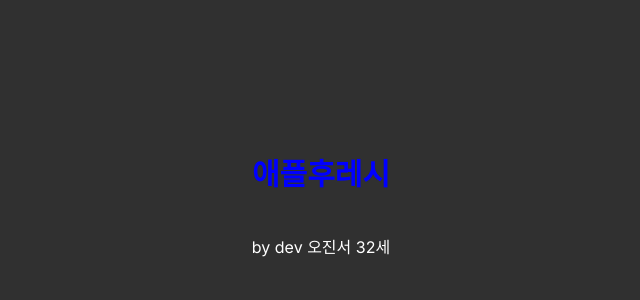
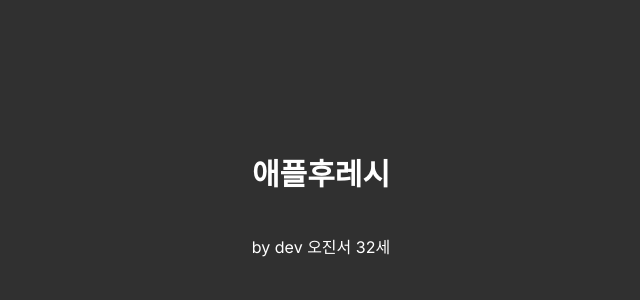
Before and after one commit to Ohjinseo2022/NextJSStudy, a Next.js app: page / in a window 1280 px wide. Shown: the top 300 px of the page, without its empty margins (319-959 px from the left). Built offline with nearby package versions, Linux system fonts and the light colour scheme.

Commit message:
NextJS 라우팅 방법

```diff
--- a/app/page.js
+++ b/app/page.js
@@ -1,10 +1,9 @@
 export default function Home() {
   let name = "오진서";
   let age = 32;
-  let link = "https://google.com";
   return (
     <div>
-      <h4 className="title" style={{ color: "blue", fontSize: "30px" }}>
+      <h4 className="title" style={{ fontSize: "30px" }}>
         애플후레시
       </h4>
       <p className="title-sub">by dev {`${name} ${age}세`}</p>
```
Also changed, not shown: app/list/page.js (added, +7 -0 lines).
